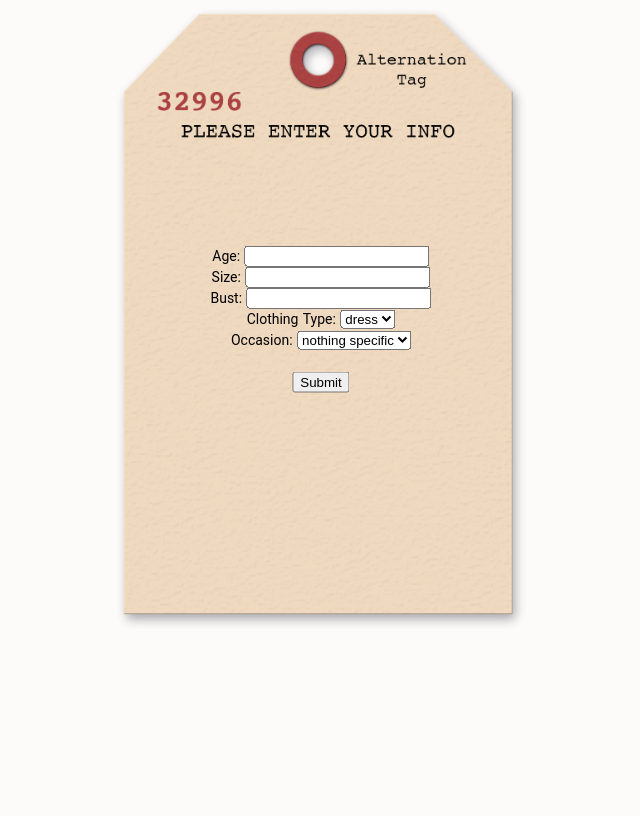
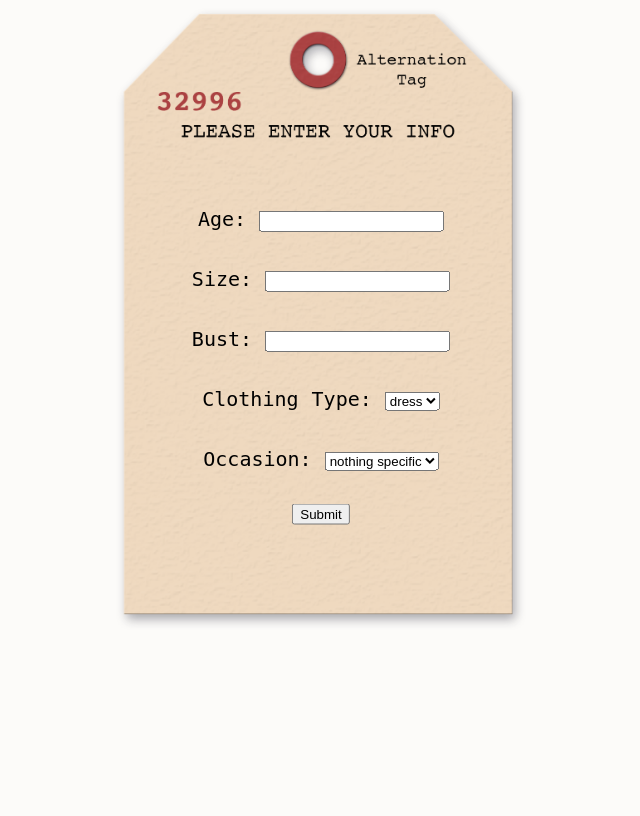
Before and after one commit to CreativeFeeling/RecommendersProject, a Django app: page /reccomend/tailor/ in a window 1280 px wide. Shown: the whole page, without its empty margins (319-959 px from the left). Run offline with Django 3.2, Linux system fonts and the light colour scheme; some libraries are stand-ins or nearby versions.

Commit message:
changed font and font size

```diff
--- a/rtr/reccomend/templates/reccomend/tailorTag.html
+++ b/rtr/reccomend/templates/reccomend/tailorTag.html
@@ -3,27 +3,30 @@
   <form action="/reccomend/explore/" method="post">
       {% csrf_token %}
       <div class="centered">
+        <TT><FONT SIZE=+2>
+        <br> <br> <br>
         <div class="fieldWrapper">
             <label for="{{ form.Age.id_for_label }}">Age:</label>
             {{ form.Age }}
-      </div>
+        </div><br>
         <div class="fieldWrapper">
             <label for="{{ form.Size.id_for_label }}">Size:</label>
             {{ form.Size }}
-      </div>
+        </div><br>
         <div class="fieldWrapper">
             <label for="{{ form.Bust.id_for_label }}">Bust:</label>
             {{ form.Bust }}
-      </div>
+        </div><br>
         <div class="fieldWrapper">
             <label for="{{ form.Clothing_Type.id_for_label }}">Clothing Type:</label>
             {{ form.Clothing_Type }}
-      </div>
+        </div><br>
         <div class="fieldWrapper">
             <label for="{{ form.Occasion.id_for_label }}">Occasion:</label>
             {{ form.Occasion }}
         </div>
         <br><input type="submit" value="Submit">
+        </TT>
       </div>
   </form>
 </div>
```
Lines whose indentation alone changed are shown as unchanged.
